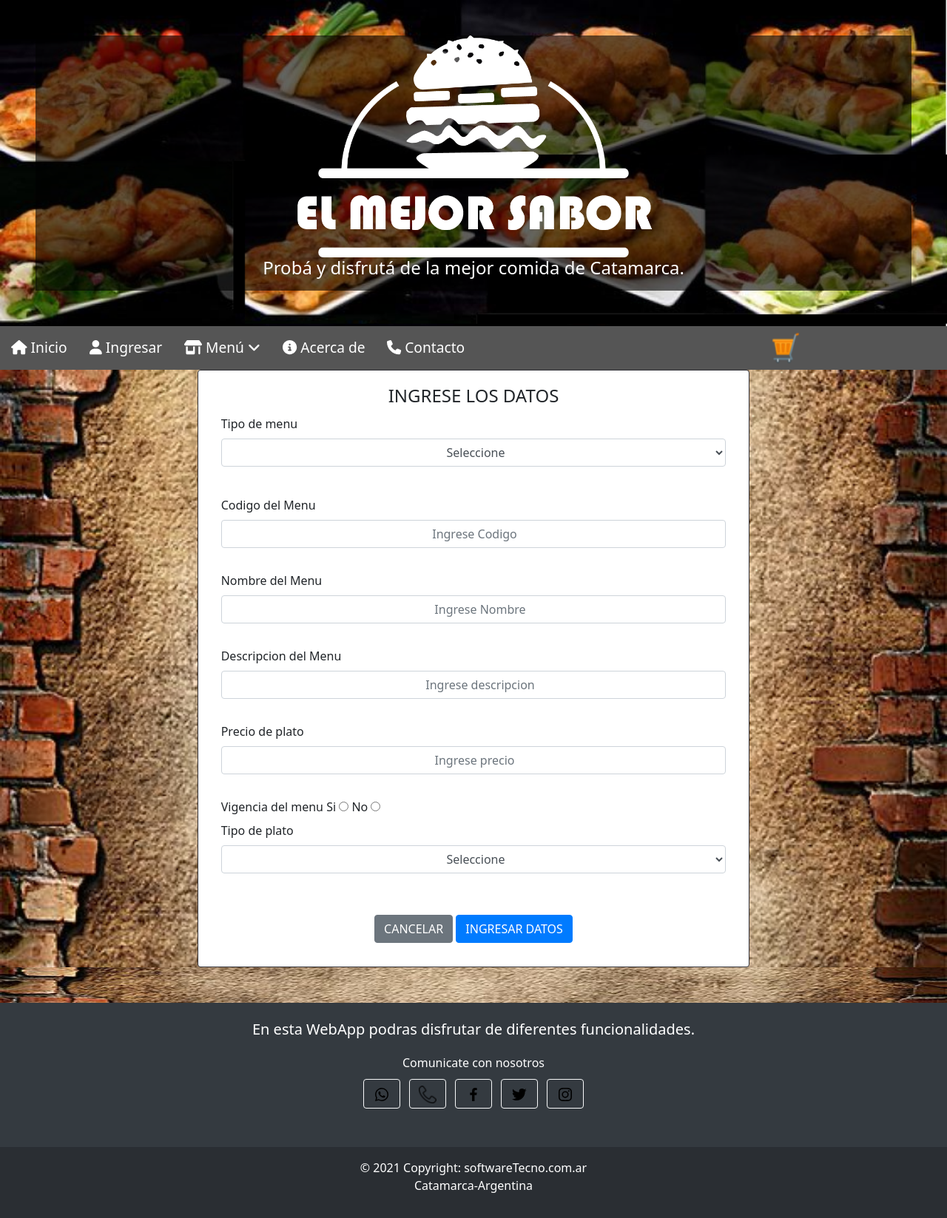
After one commit to JuarezDanielPoman/Rotiseria, a Django app: page /Pedido/RegistroDeMenu in a window 1280 px wide. The commit adds this page. Shown: the whole page at 74% size. Run offline with Django 4.2, Linux system fonts and the light colour scheme; some libraries are stand-ins or nearby versions; some web fonts are replaced.

Commit message:
formulario de plato

```diff
--- a/Laboratorio/Rotiseria/Rotiseria/urls.py
+++ b/Laboratorio/Rotiseria/Rotiseria/urls.py
@@ -20,5 +20,7 @@ from django.views.generic import TemplateView
 urlpatterns = [
     path('admin/', admin.site.urls),
     path('', TemplateView.as_view(template_name='base/home.html'), name='home'),
-    path('Usuario/',include('apps.Usuario.url',namespace='Usuario'))
+    path('Usuario/',include('apps.Usuario.url',namespace='Usuario')),
+    path('Pedido/',include('apps.Pedido.url',namespace='Pedido')),
+
 ]
--- /dev/null
+++ b/Laboratorio/Rotiseria/apps/Pedido/forms.py
@@ -0,0 +1,12 @@
+
+from tkinter import Menu
+from django import forms
+
+from apps.Pedido.models import Plato
+
+
+class PlatoForm(forms.ModelForm):
+    class Meta:
+        model = Plato
+        fields = ('codigo_plato','nombre_plato','precio_plato','vigencia_plato','estado_promocion','tipo_plato','especialidad')
+        prefix = 'menu'
--- /dev/null
+++ b/Laboratorio/Rotiseria/apps/Pedido/templates/pedido/RegistroDeMenu.html
@@ -0,0 +1,75 @@
+{%  extends 'base/base.html' %}
+{% load static %}
+{% block contenido %}
+
+
+
+<section>
+    <div class="d-flex justify-content-center">
+        <div class="card col-sm-7 p-3 formulario">
+            <div class="mb-2">
+        <form action="#" method="POST">
+            <fieldset>
+                <legend class="text-center">INGRESE LOS DATOS</legend>
+
+              <div class="col-auto mb-2">
+                  <label for="plato">Tipo de menu</label>
+                  <select id="plato" class="form-control mb-2 text-center" required name="plato">
+                      <option value="" selected>Seleccione</option>
+                      <option value="1">Entrada</option>
+                      <option value="2">Plato Principal</option>
+                      <option value="3">Postre</option>
+                  </select><br/>
+
+              </div>
+              <div class="col-auto ">
+
+                <label for="codMenu">Codigo del Menu</label><br>
+                <input type="number" class="form-control mb-2 text-center" required placeholder="Ingrese Codigo" id="codMenu" name="codMenu"><br>
+            </div>
+                <div class="col-auto ">
+
+                <label for="nomMenu">Nombre del Menu</label><br>
+                <input type="text" class="form-control mb-2 text-center" required placeholder="Ingrese Nombre" id="nomMenu" name="nomMenu"><br>
+            </div>
+                <div class="col-auto ">
+
+                <label for="decripMenu">Descripcion del Menu</label><br>
+                <input type="text" class="form-control mb-2 text-center" required placeholder="Ingrese descripcion" id="decripMenu" name="decripMenu"><br>
+            </div>
+                <div class="col-auto ">
+
+                <label for="precio">Precio de plato</label><br>
+                <!-- Agregar tipo precio a la BASE DE DATOS (Tabla MENU) -->
+                <input type="number" class="form-control mb-2 text-center" required placeholder="Ingrese precio" id="precio" name="precio"><br>
+            </div>
+                <div class="col-auto">
+
+                <label for="vigencia">Vigencia del menu </label>&nbsp;Si
+                <input type="radio" class="text-center" required id="vigencia" name="vigencia">&nbsp;No
+                <input type="radio" class="text-center" required id="vigenciano" name="vigencia"><br>
+            </div>
+                <div class="col-auto ">
+
+                <label for="tipoPlato">Tipo de plato</label>
+                <select id="tipoPlato" class="form-control mb-2 text-center" required name="tipoPlato">
+                    <option value="" selected>Seleccione</option>
+                    <option value="1">Normal</option>
+                    <option value="2">Vegetariano</option>
+                    <option value="3" >Celiaco</option>
+                    <option value="4">Diabetico</option>
+                </select><br/><br/>
+            </div>
+            </fieldset>
+            <div class="col-auto text-center">
+                <input class="btn btn-secondary mb-2" type="reset" name="cancelar" value="CANCELAR" />
+                <input class="btn btn-primary mb-2" type="submit" name="Enviar" value="INGRESAR DATOS" />
+            </div>
+        </form>
+    </div>
+    </div>
+</div>
+
+</section>
+
+{% endblock contenido %}
--- a/Laboratorio/Rotiseria/apps/Pedido/views.py
+++ b/Laboratorio/Rotiseria/apps/Pedido/views.py
@@ -1,3 +1,19 @@
-from django.shortcuts import render
+from audioop import reverse
+from pyexpat.errors import messages
+from django.shortcuts import redirect, render
+
+from apps.Pedido.forms import PlatoForm
 
 # Create your views here.
+
+def creacion_menu(request):
+    if (request.method == 'POST'):
+        plato_form = PlatoForm(request.POST, prefix='menu')
+        if PlatoForm.is_valid():
+            p=plato_form.save(commit=True)
+            messages.success(request,
+            'Se ha agregado correctamente la persona {}'.format(p))
+            return redirect(reverse('Usuario:detalle', args={p.id}))
+    else:
+        plato_form = PlatoForm(prefix='menu')
+    return render(request,'Pedido/RegistroDeMenu.html',{'plato_form': plato_form})
--- a/Laboratorio/Rotiseria/apps/Usuario/templates/usuario/RegistroDeClientes.html
+++ b/Laboratorio/Rotiseria/apps/Usuario/templates/usuario/RegistroDeClientes.html
@@ -7,7 +7,7 @@
         <div class="card col-sm-7 p-3 formulario">
             <div class="mb-2">
                 <!--<div class="abs-center">-->
-                <form id="formulario-pedido" enctype="multipart/form-data" method="post">
+                <form id="formulario-pedido" enctype="multipart/form-data" method="POST">
                         <fieldset>
                         <legend class="text-center"><span>INGRESE LOS DATOS</span></legend>
 
--- a/Laboratorio/Rotiseria/apps/Usuario/url.py
+++ b/Laboratorio/Rotiseria/apps/Usuario/url.py
@@ -9,6 +9,6 @@ app_name='Usuario'
 urlpatterns=[
     path('RegistroDeClientes',creacion_cliente,name='RegistroDeClientes'),
     path('RegistroDeCadetes',creacion_cadete,name='RegistroDeCadetes'),
-    path('Usuario/detalle.html',persona_detalle,name='detalle'),
+    path('<int:pk>/', persona_detalle, name='persona_detalle'),
 
 ]
```
Also changed, not shown: Laboratorio/Rotiseria/apps/Pedido/url.py (added, +11 -0 lines), Laboratorio/Rotiseria/apps/Usuario/views.py (+8 -8 lines).
